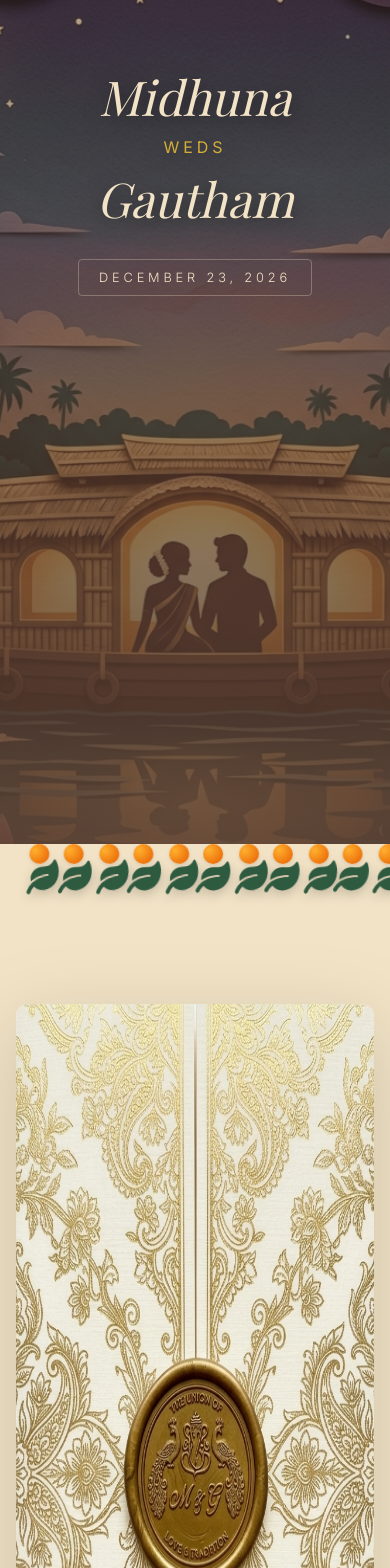
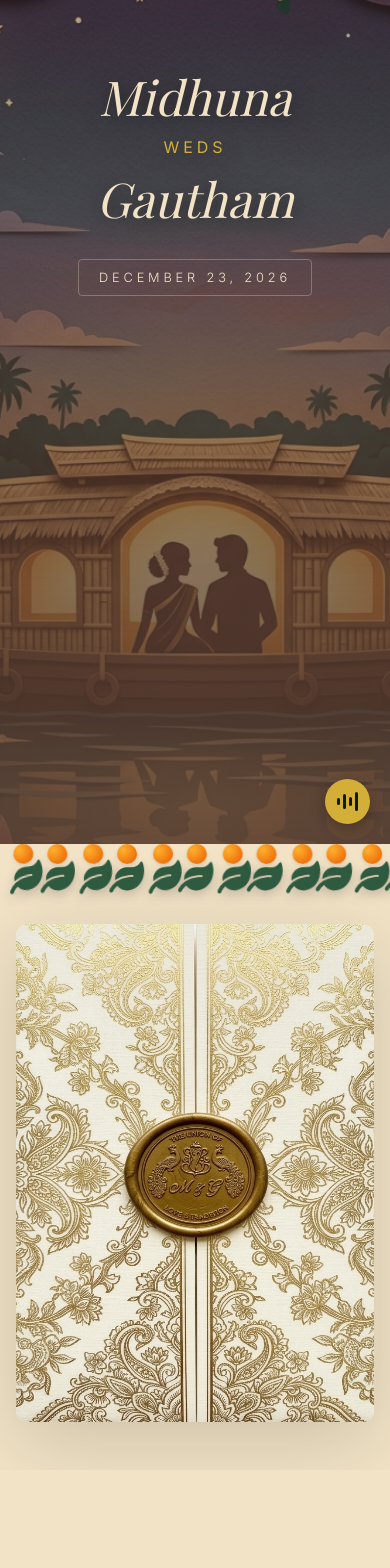
Before and after one commit to samyukthdraj/wedding-website, a Next.js app in the folder wedding-site/: page / in a window 390 px wide. Shown: the top 1568 px of the page. After the commit the page ends 1470 px from the top, so only its background shows below. Built offline with nearby package versions, Linux system fonts and the light colour scheme; a web font is replaced by a local one.

Commit message:
chore: adjusted the height of the card and added music

```diff
--- a/wedding-site/src/app/globals.css
+++ b/wedding-site/src/app/globals.css
@@ -142,8 +142,16 @@ body {
 
 @media (max-width: 768px) {
   .leaf-left, .leaf-right {
-    width: 120px;
-    height: 120px;
+    width: 150px;
+    height: 150px;
+  }
+  .leaf-left {
+    left: -35px;
+    top: -10px;
+  }
+  .leaf-right {
+    right: -35px;
+    top: -10px;
   }
 }
 
@@ -169,9 +177,9 @@ body {
 
 .thoranam-container {
   display: flex;
-  justify-content: space-around;
+  justify-content: space-between;
   width: 100%;
-  padding: 0 5%;
+  padding: 0 1%;
 }
 
 .thoranam-item {
@@ -402,3 +410,126 @@ body {
   letter-spacing: 1px;
   text-transform: uppercase;
 }
+
+/* Mobile Responsiveness for Invitation Card */
+@media (max-width: 768px) {
+  .env-wrapper {
+    padding: 5rem 0 3rem 0; /* Pushed even closer to the top */
+    min-height: auto;
+  }
+  .invitation-card {
+    padding: 1.5rem 0.8rem; /* Relaxed padding slightly to give it an elegant, taller shape */
+  }
+  .invitation-card::before {
+    top: 8px; left: 8px; right: 8px; bottom: 8px; /* Adjust inner border so it doesn't collide */
+  }
+  .names-main {
+    font-size: 1.8rem; /* Restored elegant sizing */
+    margin-bottom: 0.8rem;
+    gap: 0.1rem;
+  }
+  .names-main .ampersand {
+    font-size: 1.3rem;
+  }
+  .ganesha-icon {
+    width: 65px;
+    height: 65px;
+    margin-bottom: 0.8rem;
+  }
+  .blessings-text {
+    font-size: 0.8rem;
+    line-height: 1.5;
+    margin-bottom: 0.8rem;
+    max-width: 95%;
+  }
+  .separator {
+    margin: 0 auto 0.8rem auto;
+  }
+  .together-text {
+    margin-bottom: 0.6rem;
+    font-size: 0.65rem;
+  }
+  .family-section {
+    gap: 0.8rem;
+    margin-bottom: 1.2rem;
+  }
+  .family-member {
+    gap: 0.3rem;
+  }
+  .parents-names {
+    font-size: 0.8rem;
+  }
+  .relation, .blessed-by {
+    font-size: 0.7rem;
+  }
+  .invite-closing {
+    margin-top: 0.2rem;
+    font-size: 0.75rem;
+  }
+}
+
+/* Floating Music Button */
+.floating-music-btn {
+  position: fixed;
+  bottom: 30px;
+  right: 30px;
+  width: 50px;
+  height: 50px;
+  background: var(--primary-gold);
+  color: var(--bg-deep-green);
+  border: none;
+  border-radius: 50%;
+  box-shadow: 0 4px 15px rgba(0,0,0,0.3);
+  display: flex;
+  justify-content: center;
+  align-items: center;
+  cursor: pointer;
+  z-index: 9999;
+  transition: all 0.3s ease;
+}
+
+.floating-music-btn:hover {
+  transform: scale(1.1);
+  background: #B8860B;
+}
+
+/* Audio Waveform Icon inside button */
+.audio-waveform {
+  display: flex;
+  align-items: center;
+  justify-content: center;
+  gap: 3px;
+  height: 20px;
+}
+
+.bar {
+  width: 3px;
+  background-color: var(--bg-deep-green);
+  border-radius: 3px;
+  height: 4px; /* Default height when paused */
+  transition: height 0.2s ease;
+}
+
+.audio-waveform.playing .bar {
+  animation: equalize 0.8s infinite alternate ease-in-out;
+}
+
+.audio-waveform.playing .bar1 { animation-delay: 0.1s; }
+.audio-waveform.playing .bar2 { animation-delay: 0.4s; }
+.audio-waveform.playing .bar3 { animation-delay: 0.2s; }
+.audio-waveform.playing .bar4 { animation-delay: 0.5s; }
+
+@keyframes equalize {
+  0% { height: 4px; }
+  100% { height: 20px; }
+}
+
+@media (max-width: 768px) {
+  .floating-music-btn {
+    bottom: 20px;
+    right: 20px;
+    width: 45px;
+    height: 45px;
+    font-size: 1rem;
+  }
+}
--- a/wedding-site/src/app/page.tsx
+++ b/wedding-site/src/app/page.tsx
@@ -1,10 +1,19 @@
 "use client";
 
-import { useRef, useState } from "react";
+import { useRef, useState, useEffect } from "react";
 import { motion, useScroll, useTransform } from "framer-motion";
 import { GiMonsteraLeaf } from "react-icons/gi";
 import { FaLeaf } from "react-icons/fa";
 import Image from "next/image";
+
+const AudioWaveform = ({ isPlaying }: { isPlaying: boolean }) => (
+  <div className={`audio-waveform ${isPlaying ? "playing" : ""}`}>
+    <span className="bar bar1"></span>
+    <span className="bar bar2"></span>
+    <span className="bar bar3"></span>
+    <span className="bar bar4"></span>
+  </div>
+);
 
 const Thoranam = () => (
   <div className="thoranam-container">
@@ -24,6 +33,70 @@ const Thoranam = () => (
 export default function Home() {
   const heroRef = useRef<HTMLDivElement>(null);
 
+  // Audio State
+  const audioRef = useRef<HTMLAudioElement | null>(null);
+  const [isPlaying, setIsPlaying] = useState(false);
+  const hasInteracted = useRef(false);
+
+  useEffect(() => {
+    if (typeof window !== "undefined" && !audioRef.current) {
+      audioRef.current = new Audio("/bg-music.mp3");
+      audioRef.current.loop = true;
+    }
+
+    const startAudio = () => {
+      if (!hasInteracted.current && audioRef.current) {
+        hasInteracted.current = true;
+        try {
+          audioRef.current.volume = 1;
+          audioRef.current.play().then(() => setIsPlaying(true)).catch((err) => console.log("Autoplay failed:", err));
+        } catch (err) {
+          console.error("Autoplay exception:", err);
+        }
+
+        ['click', 'scroll', 'touchstart'].forEach(e =>
+          document.removeEventListener(e, startAudio)
+        );
+      }
+    };
+
+    if (typeof window !== "undefined") {
+      ['click', 'scroll', 'touchstart'].forEach(e =>
+        document.addEventListener(e, startAudio)
+      );
+    }
+
+    return () => {
+      if (typeof window !== "undefined") {
+        ['click', 'scroll', 'touchstart'].forEach(e =>
+          document.removeEventListener(e, startAudio)
+        );
+      }
+    };
+  }, []);
+
+  const toggleMusic = () => {
+    if (audioRef.current) {
+      try {
+        audioRef.current.volume = 1;
+        if (isPlaying) {
+          audioRef.current.pause();
+          setIsPlaying(false);
+        } else {
+          audioRef.current.play().then(() => {
+            setIsPlaying(true);
+          }).catch((err) => {
+            console.error("Audio playback error:", err);
+            alert("Error playing music. The file format might be unsupported.");
+          });
+        }
+      } catch (err) {
+        console.error("Audio sync error:", err);
+        alert("Browser could not read the audio file format.");
+      }
+    }
+  };
+
   const { scrollYProgress: heroScroll } = useScroll({
     target: heroRef,
     offset: ["start start", "end start"],
@@ -41,6 +114,14 @@ export default function Home() {
 
   return (
     <main>
+      <button
+        className="floating-music-btn"
+        onClick={toggleMusic}
+        aria-label="Toggle Music"
+      >
+        <AudioWaveform isPlaying={isPlaying} />
+      </button>
+
       <div ref={heroRef} className="hero-container">
         <div className="hero-background-wrapper">
           <motion.div
```
Also changed, not shown: 1 other file (tests, documents, lock files or other folders).
